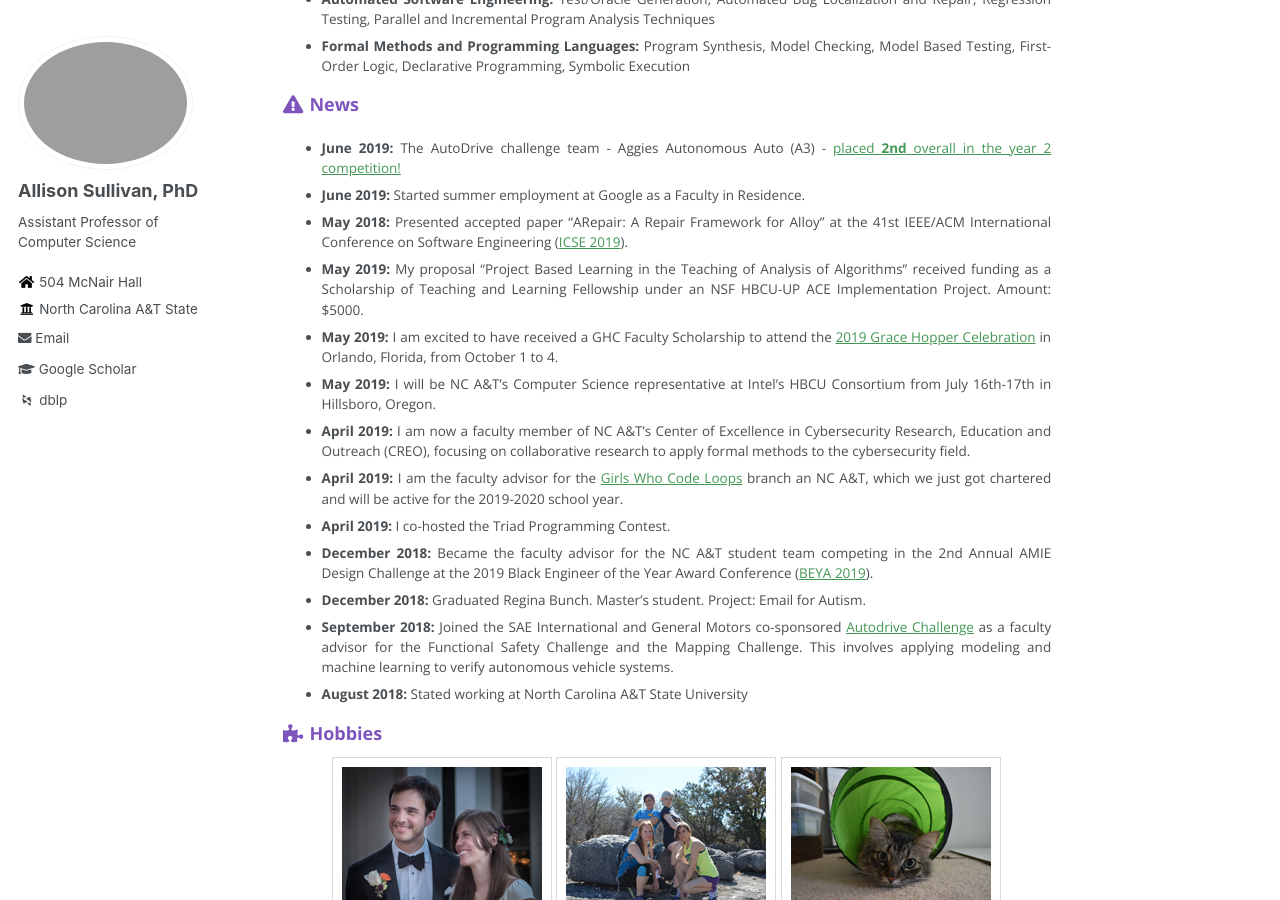
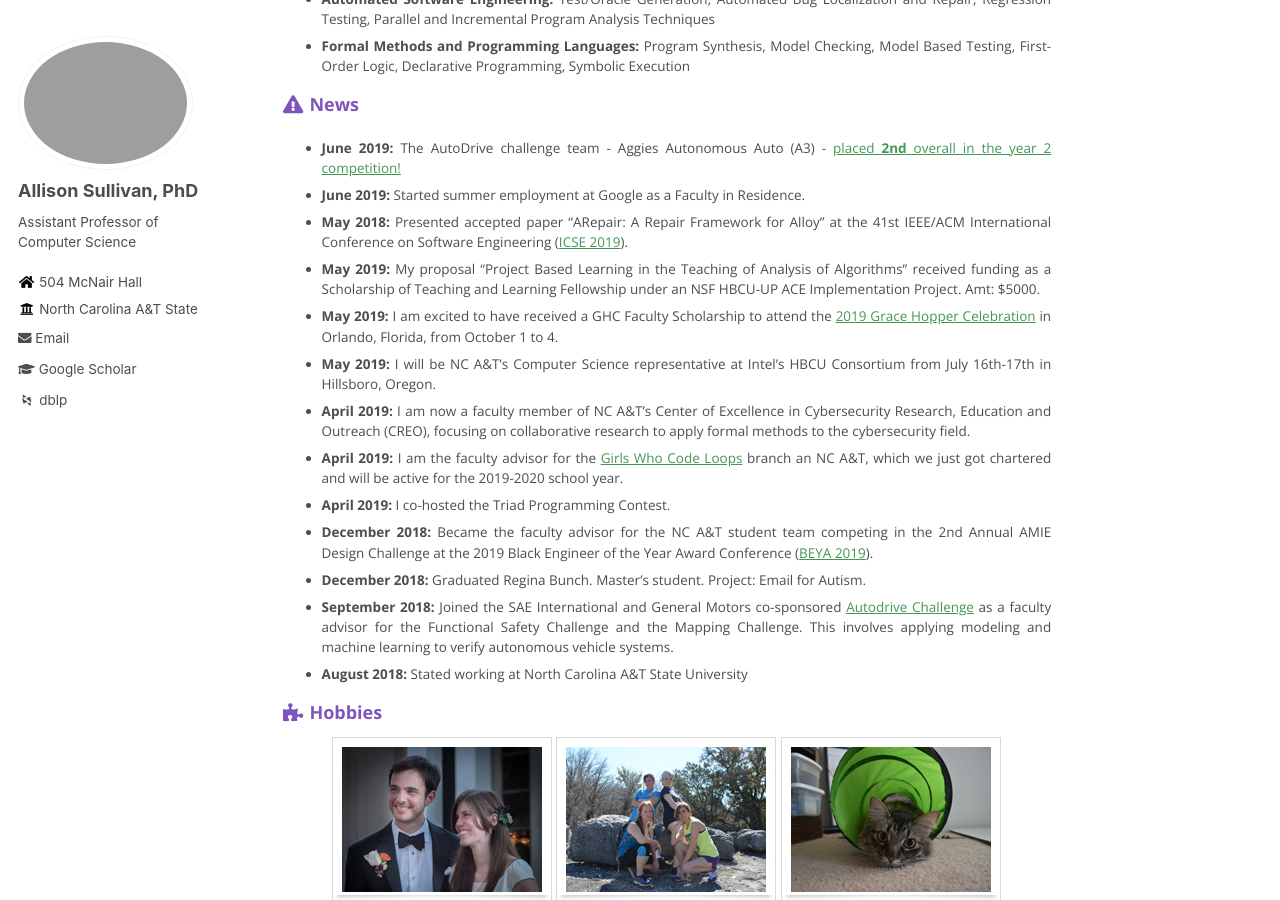
Before and after one commit to Allisonius/allisonius.github.io, a Jekyll site: the page built from _pages/about.md, in a window 1280 px wide and 900 px high, scrolled down 407 px. Built offline with Jekyll 4.4.1, drawn with Linux system fonts in a browser that asks for light colours; some web fonts are replaced.

Commit message:
Update about.md

```diff
--- a/_pages/about.md
+++ b/_pages/about.md
@@ -24,7 +24,7 @@ My main goal is to improve software _reliability_ by focusing on:
   * **June 2019:** The AutoDrive challenge team - Aggies Autonomous Auto (A3) - [placed **2nd** overall in the year 2 competition!](https://www.ncat.edu/coe/coe_news_room/2019-coenews/2019-autodrive-challenge.html)
   * **June 2019:** Started summer employment at Google as a Faculty in Residence.
   * **May 2018:** Presented accepted paper "ARepair: A Repair Framework for Alloy" at the 41st IEEE/ACM International Conference on Software Engineering ([ICSE 2019](https://conf.researchr.org/home/icse-2019)).
- * **May 2019:** My proposal "Project Based Learning in the Teaching of Analysis of Algorithms" received funding as a Scholarship of Teaching and Learning Fellowship under an NSF HBCU-UP ACE Implementation Project. Amount: $5000.
+ * **May 2019:** My proposal "Project Based Learning in the Teaching of Analysis of Algorithms" received funding as a Scholarship of Teaching and Learning Fellowship under an NSF HBCU-UP ACE Implementation Project. Amt: $5000.
  * **May 2019:** I am excited to have received a GHC Faculty Scholarship to attend the [2019 Grace Hopper Celebration](https://ghc.anitab.org/) in Orlando, Florida, from October 1 to 4.
  * **May 2019:** I will be NC A&T's Computer Science representative at Intel's HBCU Consortium from July 16th-17th in Hillsboro, Oregon.
  * **April 2019:** I am now a faculty member of NC A&T's Center of Excellence in Cybersecurity Research, Education and Outreach (CREO), focusing on collaborative research to apply formal methods to the cybersecurity field.
```
